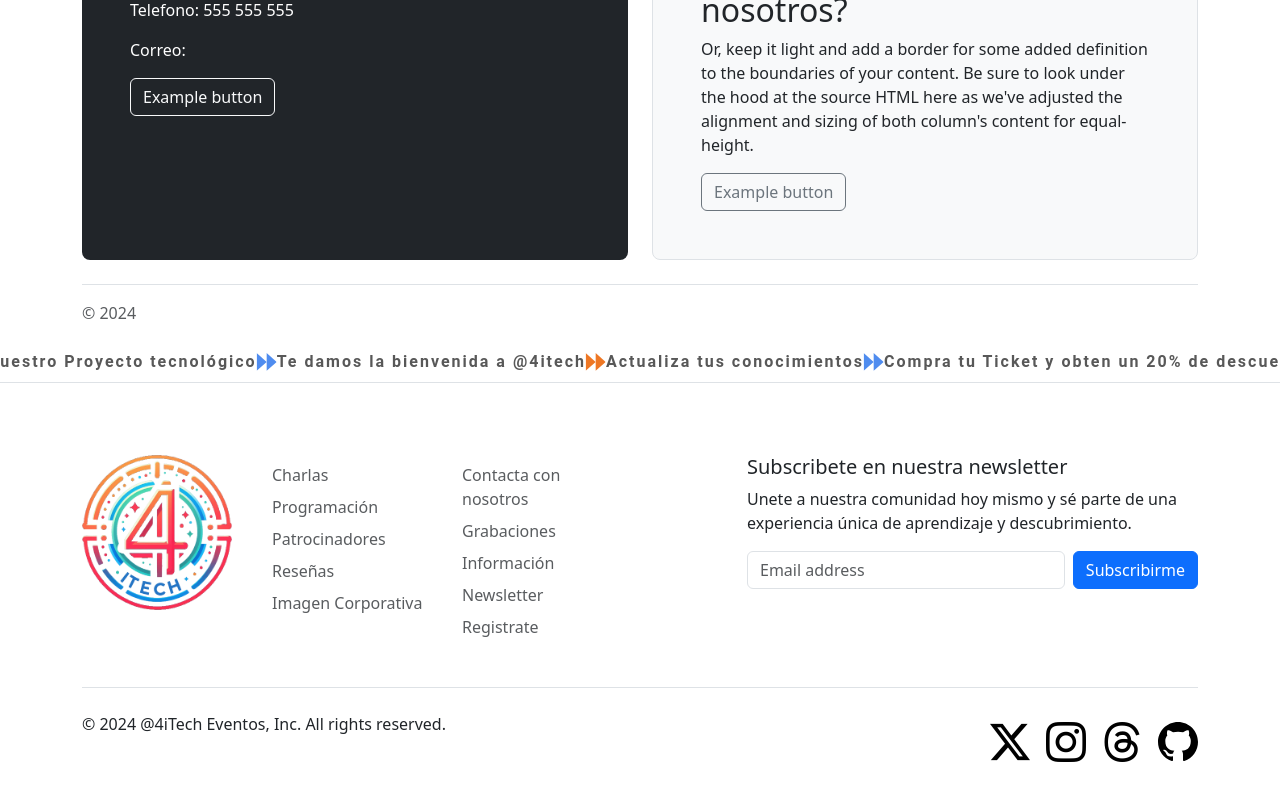
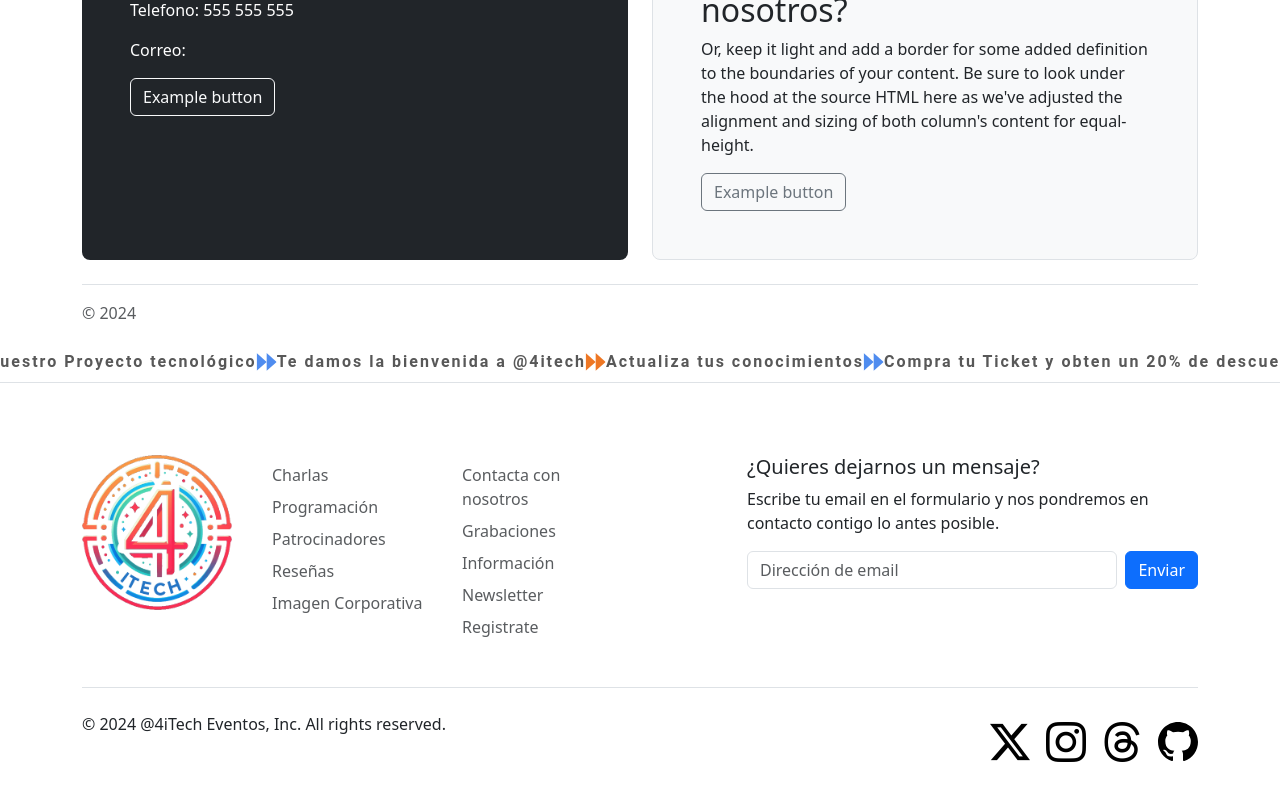
Before and after one commit to angelmaria/4ITECH, an Angular app: page /contact in a window 1280 px wide. Shown: the part 580-1380 px from the top of the page. Built offline with nearby package versions, Linux system fonts and the light colour scheme.

Commit message:
cambios en footer en lugar de newsletter

```diff
--- a/src/app/footer/footer.component.html
+++ b/src/app/footer/footer.component.html
@@ -92,12 +92,12 @@
 
         <div class="col-md-5 offset-md-1 mb-3">
           <form>
-            <h5>Subscribete en nuestra newsletter</h5>
-              <p>Unete a nuestra comunidad hoy mismo y sé parte de una experiencia única de aprendizaje y descubrimiento.</p>
+            <h5>¿Quieres dejarnos un mensaje?</h5>
+              <p>Escribe tu email en el formulario y nos pondremos en contacto contigo lo antes posible.</p>
             <div class="d-flex flex-column flex-sm-row w-100 gap-2">
               <label for="newsletter1" class="visually-hidden">Escribe tu correo</label>
-              <input id="newsletter1" type="text" class="form-control" placeholder="Email address">
-              <button class="btn btn-primary" type="button">Subscribirme</button>
+              <input id="newsletter1" type="text" class="form-control" placeholder="Dirección de email">
+              <button class="btn btn-primary" type="button">Enviar</button>
             </div>
           </form>
         </div>
```
